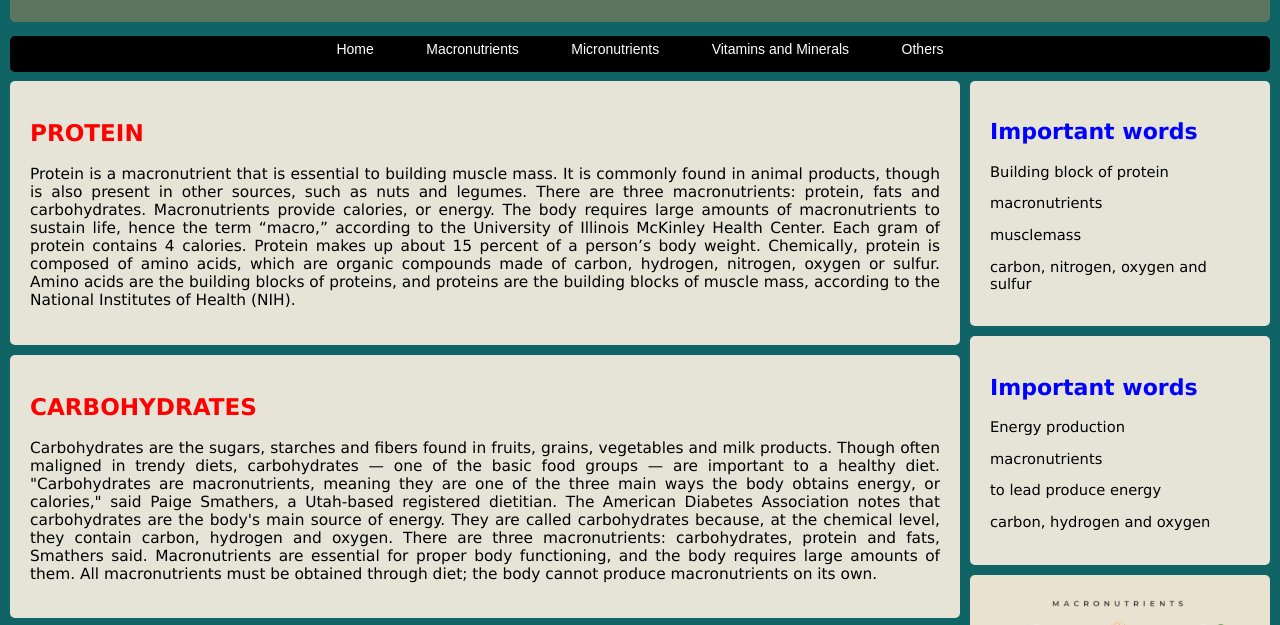
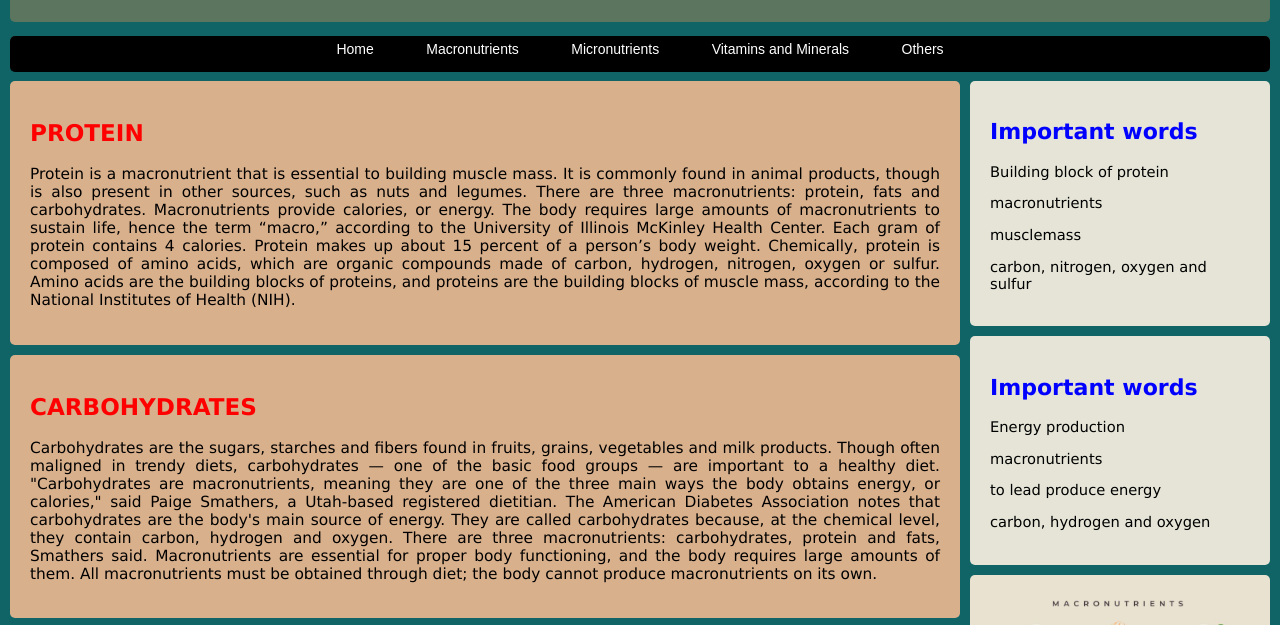
Before and after one commit to Manikanta-kalyan/Nutrients-UI, a plain HTML site: page index.html in a window 1280 px wide. Shown: the part 103-728 px from the top of the page. Drawn offline with Linux system fonts and the light colour scheme.

Commit message:
Update stylesheet.css

```diff
--- a/stylesheet.css
+++ b/stylesheet.css
@@ -68,7 +68,7 @@ background-color:white;
 
 .main
 {
-background-color:#e5e4d7;
+background-color:#D9B08C;
 padding:20px;
 margin-left:10px;
 margin-top:10px;
```
